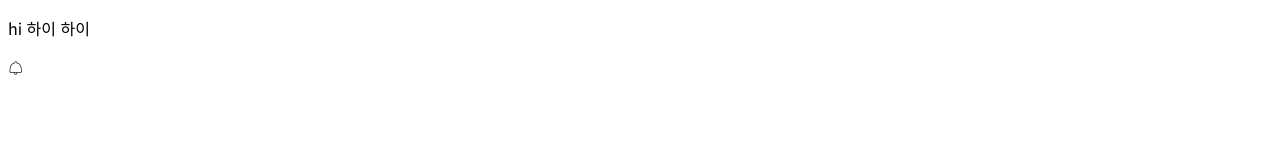
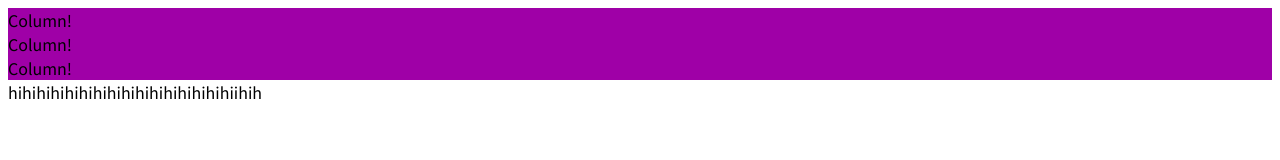
Before and after one commit to hanbitguri/js-tomorrow-house, a website: page index.html in a window 1280 px wide. Drawn offline with Linux system fonts and the light colour scheme; files whose address does not match are found by name.

Commit message:
2022 09 21 푸시푸시베이베나를안아줘

```diff
--- a/index.html
+++ b/index.html
@@ -31,7 +31,7 @@
     <link rel="mask-icon" href="./safari-pinned-tab.svg" color="#5bbad5" />
     <meta name="msapplication-TileColor" content="#9f00a7" />
     <meta name="theme-color" content="#ffffff" />
-
+    <!-- font -->
     <link rel="preconnect" href="https://fonts.googleapis.com" />
     <link rel="preconnect" href="https://fonts.gstatic.com" crossorigin />
     <link
@@ -41,8 +41,21 @@
 
     <link rel="stylesheet" href="./style.css" />
   </head>
+
   <body>
-    <p>hi 하이 하이</p>
-    <i class="ic-bell"></i>
+    <div class="container">
+      <div class="row">
+        <div class="col-sm-4 col-md-6 col-lg-4">
+          <div style="background-color: #9f00a7">Column!</div>
+        </div>
+        <div class="col-sm-4 col-md-6 col-lg-4">
+          <div style="background-color: #9f00a7">Column!</div>
+        </div>
+        <div class="col-sm-4 col-md-6 col-lg-4">
+          <div style="background-color: #9f00a7">Column!</div>
+        </div>
+      </div>
+    </div>
+    <section class="section">hihihihihihihihihihihihihihihihiihih</section>
   </body>
 </html>
```
